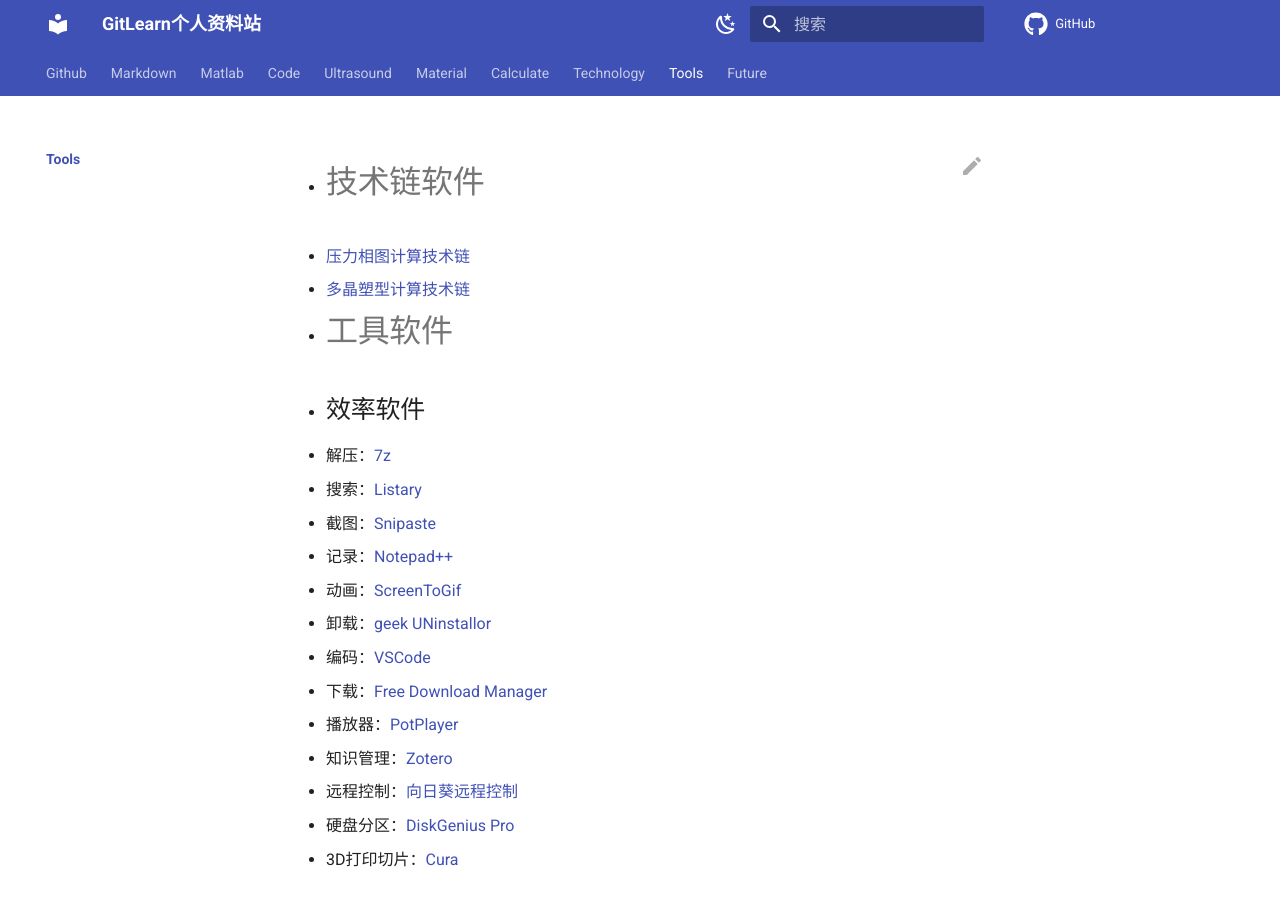
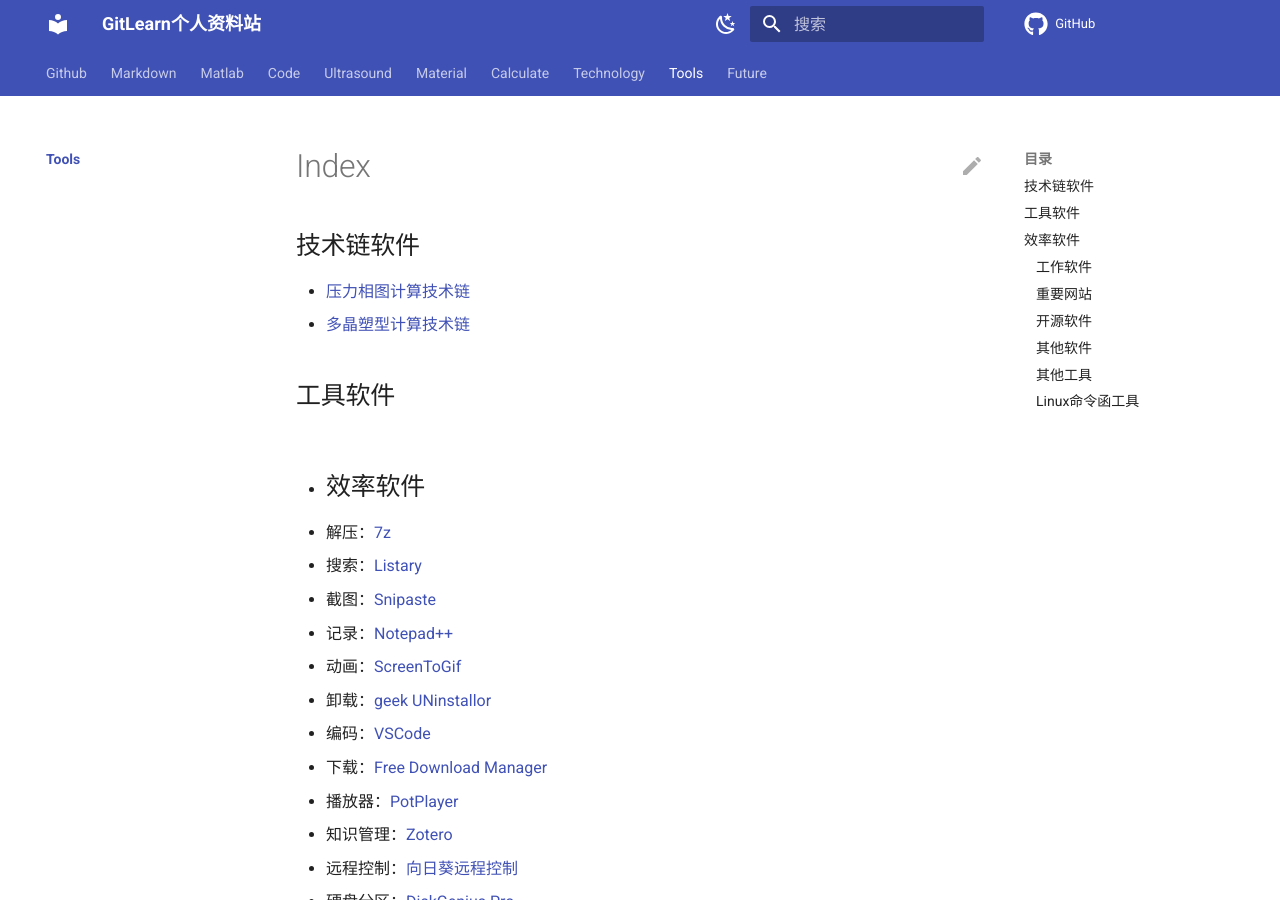
Before and after one commit to jinzhao2aqin/GitLearn, an MkDocs documentation site: the page built from docs/tools/index.md, in a window 1280 px wide and 900 px high. Built offline with MkDocs 1.6.1 and Material for MkDocs 9.7.7, drawn with Linux system fonts in a browser that asks for light colours; nearby versions of some CDN libraries; library files that are not in the unit come from our copies; comment, search, counter and statistics services are not loaded.

Commit message:
Update index.md

```diff
--- a/docs/tools/index.md
+++ b/docs/tools/index.md
@@ -1,9 +1,9 @@
 
-- # 技术链软件
+## 技术链软件
   - [压力相图计算技术链](note1.md)
   - [多晶塑型计算技术链](note2.md)
 
-- # 工具软件
+## 工具软件
 
   - ## 效率软件
   - 解压：[7z](https://www.7-zip.org/)
@@ -20,7 +20,7 @@
   - 硬盘分区：[DiskGenius Pro](https://www.diskgenius.cn/)
   - 3D打印切片：[Cura](https://github.com/Ultimaker/Cura)
 
-- ## 工作软件
+### 工作软件
   - 数学：Matlab
   - 多物理场计算：COMSOL
   - 数据可视化：Tecplot、Paraview
@@ -30,29 +30,29 @@
   - 绘图：Origin Pro
   - 流场：Fluent、[编译udf](https://www.lmlphp.com/user/57824/article/item/2648319/)
 
-- ## 重要网站
+### 重要网站
   - [sci-hub](https://sci-hub.ren/)
   - [Matlab fileexchange](https://ww2.mathworks.cn/matlabcentral/fileexchange/)
   - [BookLib](http://libgen.rs/)
   - [COMSOL Models](https://cn.comsol.com/models)
 
 
-- ## 开源软件
+### 开源软件
   - [MOOSE](https://mooseframework.inl.gov/)
   - [AMReX](https://amrex-codes.github.io/)
   - [MTEX](https://mtex-toolbox.github.io/)
 
-- ## 其他软件
+### 其他软件
   - 安全：[火绒](https://www.huorong.cn/)
   - 虚拟机：VMware Workstation Pro
 
-- ## 其他工具
+### 其他工具
   - 启动盘：[rufus](https://rufus.ie/zh/)
   - 启动项：[EasyBCD](https://easybcd.org/)
   - 圆填充：[packomania](http://www.packomania.com/)
   - 显卡参数对比：[GadgetVersus](https://gadgetversus.com/graphics-card/)
 
-- ## Linux命令函工具
+### Linux命令函工具
   - grep
   - ffmpeg
   - locate
```
